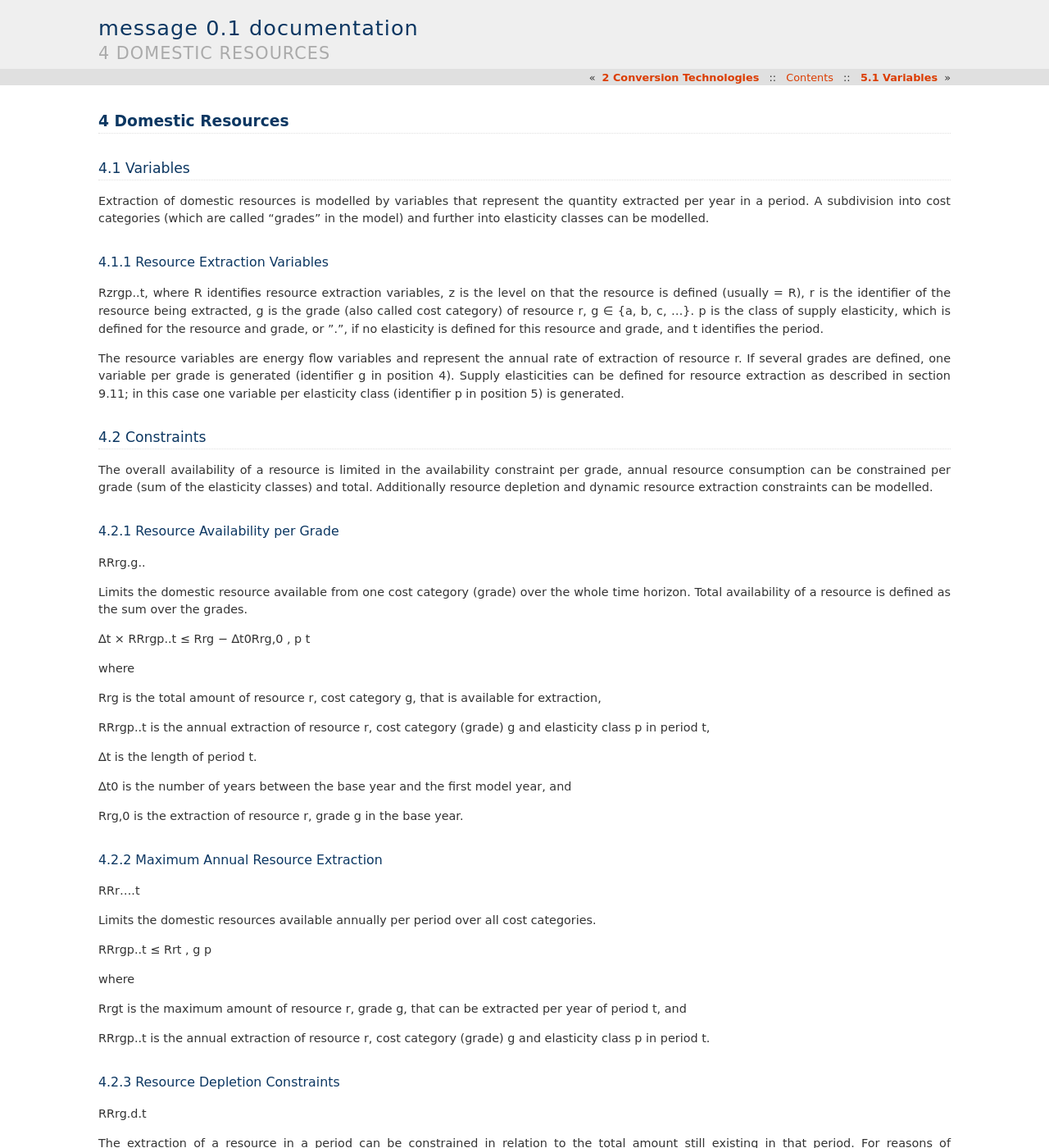
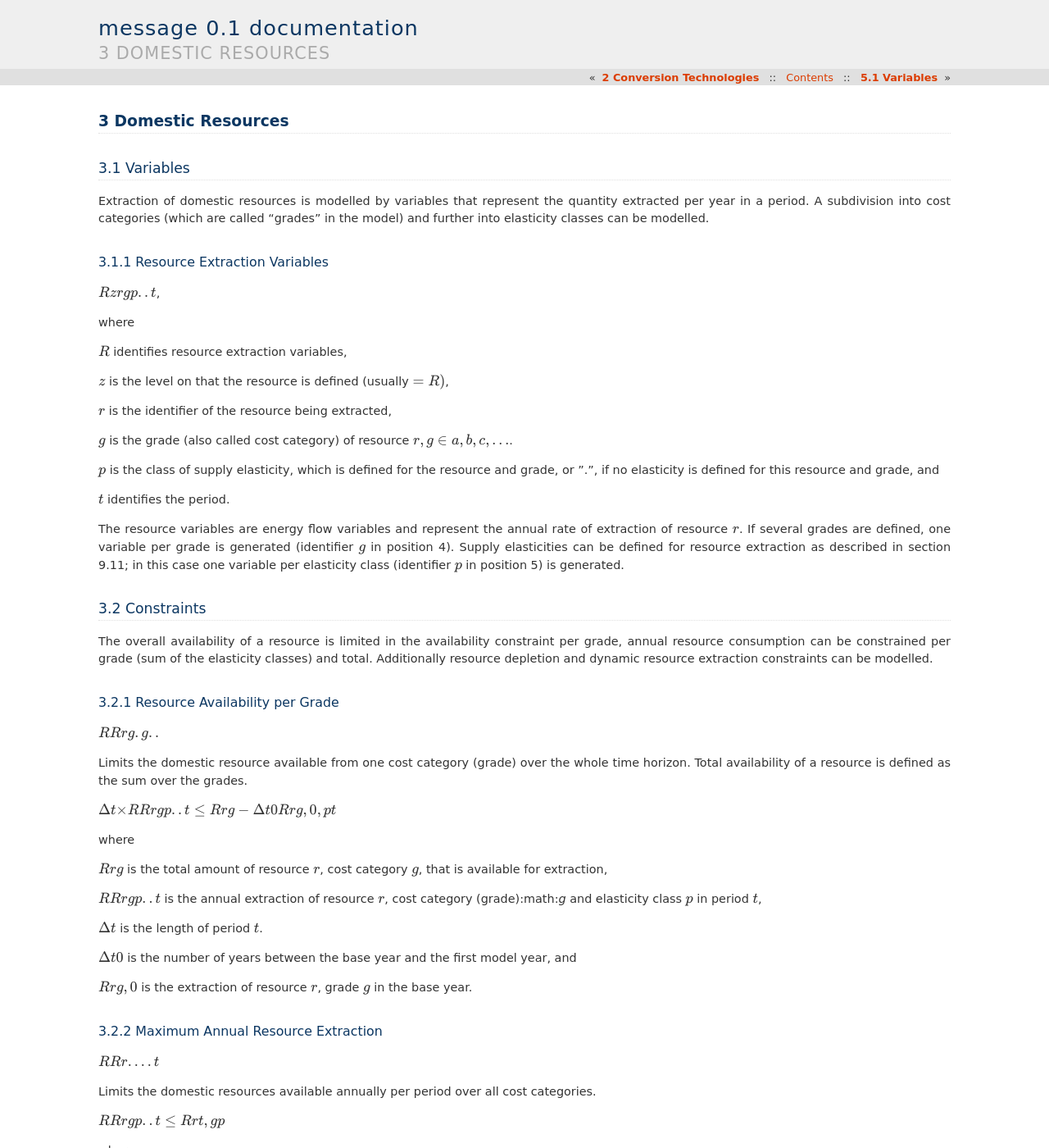
Before and after one commit to iiasa/message_doc, a Sphinx documentation site: the page built from source/message_globiom/annex/message/domestic_resources.rst, in a window 1280 px wide and 1400 px high. Shown: the whole window at 82% size. Built offline with Sphinx 7.4.7, drawn with Linux system fonts in a browser that asks for light colours; pages that are not in the unit, such as notebooks, are missing from menus; some of the changed text lies outside the part shown.

Commit message:
Update domestic_resources.rst

```diff
--- a/source/message_globiom/annex/message/domestic_resources.rst
+++ b/source/message_globiom/annex/message/domestic_resources.rst
@@ -1,142 +1,151 @@
-4 Domestic Resources
+3 Domestic Resources
 ====
-4.1 	Variables
+3.1 	Variables
 ----
 Extraction of domestic resources is modelled by variables that represent the quantity extracted per year in a period. A subdivision into cost categories (which are called "grades" in the model) and further into elasticity classes can be modelled.
 
-4.1.1 	Resource Extraction  Variables
+3.1.1 	Resource Extraction  Variables
 ~~~~~~~~~~~~~~~~~
-Rzrgp..t, where
-R 	identifies resource extraction variables,
-z	is the level on that the resource is defined (usually = R),
-r	is the identifier of the resource being extracted,
-g	is the grade (also called cost category) of resource r, g ∈ {a, b, c, ...}.
-p	is the class of supply elasticity, which is defined for the resource and grade, or
-”.”, if no elasticity is defined for this resource and grade, and
-t	identifies the period.
+:math:`Rzrgp..t`,
+
+where
+
+:math:`R` 	identifies resource extraction variables,
+
+:math:`z`	is the level on that the resource is defined (usually :math:`= R)`,
+
+:math:`r`	is the identifier of the resource being extracted,
+
+:math:`g`	is the grade (also called cost category) of resource :math:`r, g ∈ {a, b, c, ...}`.
+
+:math:`p`	is the class of supply elasticity, which is defined for the resource and grade, or ”.”, if no elasticity is defined for this resource and grade, and
+
+:math:`t`	identifies the period.
 
 The resource variables are energy flow variables and represent the annual rate of extraction
-of resource r. If several grades are defined, one variable per grade is generated (identifier g in position 4). Supply elasticities can be defined for resource extraction as described  in section 9.11; in this case one variable per elasticity class (identifier p in position 5) is generated.
+of resource :math:`r`. If several grades are defined, one variable per grade is generated (identifier :math:`g` in position 4). Supply elasticities can be defined for resource extraction as described in section 9.11; in this case one variable per elasticity class (identifier :math:`p` in position 5) is generated.
 
-4.2 	Constraints
+3.2 	Constraints
 ----
-The overall availability of a resource is limited in the availability constraint per grade, annual resource consumption can be constrained  per grade (sum of the elasticity classes) and total. Additionally  resource depletion and dynamic resource extraction constraints can be modelled.
+The overall availability of a resource is limited in the availability constraint per grade, annual resource consumption can be constrained per grade (sum of the elasticity classes) and total. Additionally resource depletion and dynamic resource extraction constraints can be modelled.
 
-4.2.1 	Resource Availability per Grade
+3.2.1 	Resource Availability per Grade
 ~~~~~~~~~~~~~~~~~
-RRrg.g..
+:math:`RRrg.g..`
 
 Limits the domestic resource available from one cost category (grade) over the whole time horizon. Total availability of a resource is defined  as the sum over the grades.
 
 
-∆t × RRrgp..t  ≤ Rrg  − ∆t0Rrg,0 , p	t
+:math:`∆t × RRrgp..t  ≤ Rrg  − ∆t0Rrg,0 , p	t`
 
 where
 
-Rrg	is the total amount of resource r, cost category g, that is available for extraction,
+:math:`Rrg`	is the total amount of resource :math:`r`, cost category :math:`g`, that is available for extraction,
 
-RRrgp..t	is the annual extraction of resource r, cost category (grade) g and elasticity class p in period t,
+:math:`RRrgp..t`	is the annual extraction of resource :math:`r`, cost category (grade):math:`g` and elasticity class :math:`p` in period :math:`t`,
 
-∆t 	is the length of period t.
+:math:`∆t` 	is the length of period :math:`t`.
 
-∆t0	is the number of years between the base year and the first model year, and
+:math:`∆t0`	is the number of years between the base year and the first model year, and
 
-Rrg,0	is the extraction of resource r, grade g in the base year.
+:math:`Rrg,0`	is the extraction of resource :math:`r`, grade :math:`g` in the base year.
 
 
-4.2.2 	Maximum Annual Resource Extraction
+3.2.2 	Maximum Annual Resource Extraction
 ~~~~~~~~~~~~~~~~~
-RRr....t
+:math:`RRr....t`
 
 Limits the domestic resources available annually per period over all cost categories.
 
-RRrgp..t  ≤ Rrt , g	p
+:math:`RRrgp..t  ≤ Rrt , g	p`
 
 where
 
-Rrgt	is the maximum amount of resource r, grade g, that can be extracted per year of period t, and
+:math:`Rrgt`	is the maximum amount of resource :math:`r`, grade :math:`g`, that can be extracted per year of period :math:`t`, and
 
-RRrgp..t	is the annual extraction of resource r, cost category (grade) g and elasticity class p in period t.
+:math:`RRrgp..t`	is the annual extraction of resource :math:`r`, cost category (grade) :math:`g` and elasticity class :math:`p` in period :math:`t`.
 
-4.2.3 	Resource Depletion  Constraints
+3.2.3 	Resource Depletion  Constraints
 ~~~~~~~~~~~~~~~~~
-RRrg.d.t
+:math:`RRrg.d.t`
 
 The extraction of a resource in a period can be constrained  in relation to the total amount still existing in that period. For reasons of computerization these constraints can also be generated for imports and exports, although they do not have any relevance there (they could, e.g., be used for specific scenarios in order to stabilize the solution).
 
- ∆t 		RRrgp..t  ≤ δt p Rrg  − ∆t0Rrg,0   − t−1 τ =1 l ∆τ ×  RRrgp..τ	,
+ :math:`∆t 		RRrgp..t  ≤ δt p Rrg  − ∆t0Rrg,0   − t−1 τ =1 l ∆τ ×  RRrgp..τ`	,
 
 where
 
-Rrg	is the total amount of resource r, cost category g, that is available for extraction,
+:math:`Rrg`	is the total amount of resource :math:`r`, cost category :math:`g`, that is available for extraction,
 
-RRrgp..t	is the annual extraction of resource r, cost category (grade) g and elasticity class p in period t,
+:math:`RRrgp..t`	is the annual extraction of resource :math:`r`, cost category (grade) :math:`g` and elasticity class :math:`p` in period :math:`t`,
 
-rg	is the maximum fraction of resource r, cost category g, that can be extracted in period t,
+:math:`rg`	is the maximum fraction of resource :math:`r`, cost category :math:`g`, that can be extracted in period :math:`t`,
 
-Rrg	is the total amount available in the base year,
+:math:`Rrg`	is the total amount available in the base year,
 
-∆t 	is the length of period t in years,
+:math:`∆t` 	is the length of period :math:`t` in years,
 
-∆t0	is the number of years between the base year and the first model year, and
+:math:`∆t0`	is the number of years between the base year and the first model year, and
 
-Rrg,0	is the extraction of resource r, grade g in the base year.
+:math:`Rrg,0`	is the extraction of resource :math:`r`, grade :math:`g` in the base year.
 
-4.2.4 	Maximum Annual Resource Extraction  per Grade
+
+3.2.4 	Maximum Annual Resource Extraction per Grade
 ~~~~~~~~~~~~~~~~~
 
-RRrg.a.t
+:math:`RRrg.a.t`
 
 Limits the domestic resources available from one cost category per year.
 
-RRrgp..t  ≤ Rrgt . p
+:math:`RRrgp..t  ≤ Rrgt . p`
 
 where
 
-Rrg	is the total amount of resource r, cost category g, that is available for extraction, and
+:math:`Rrg`	is the total amount of resource :math:`r`, cost category :math:`g`, that is available for extraction, and
 
-RRrgp..t	is the annual extraction of resource r, cost category (grade) g and elasticity class p in period t.
+:math:`RRrgp..t`	is the annual extraction of resource :math:`r`, cost category (grade) :math:`g` and elasticity class :math:`p` in period :math:`t`.
 
-4.2.5 	Upper Dynamic Resource Extraction Constraints
+
+3.2.5 	Upper Dynamic Resource Extraction Constraints
 ~~~~~~~~~~~~~~~~~
 
-M RRr...t
+:math:`M RRr...t`
 
 The annual extraction level of a resource in a period can be related to the previous one by a growth parameter and an increment of extraction capacity resulting in upper dynamic extraction constraints. For the first period the extraction is related to the activity in the baseyear.
 
-g,p RRrgp..t  − γo  g,p RRrgp..(t − 1) ≤ go ,
+:math:`g,p RRrgp..t  − γo  g,p RRrgp..(t − 1) ≤ go` ,
 
 where
 
-rt 	is the maximum growth of extraction of resource r between period t − 1 and t,
+:math:`rt` 	is the maximum growth of extraction of resource :math:`r` between period :math:`t − 1` and :math:`t`,
 
-rt 	is the initial  size (increment) of extraction of resource r in period t, and
+:math:`rt` 	is the initial size (increment) of extraction of resource :math:`r` in period :math:`t`, and
 
-RRrgp..t    is the annual extraction of resource r, cost category (grade) g and elasticity class p in period t.
+:math:`RRrgp..t` is the annual extraction of resource :math:`r`, cost category (grade) :math:`g` and elasticity class :math:`p` in period :math:`t`.
 
 
-4.2.6    Lower Dynamic Resource Extraction  Constraints
+3.2.6    Lower Dynamic Resource Extraction  Constraints
 ~~~~~~~~~~~~~~~~~
 
-LRRr...t
+:math:`LRRr...t`
 
 The annual extraction level of a resource in a period can also be related to the previous one by a decrease parameter  and a decrement resulting in lower dynamic extraction constraints. For the first period the extraction is related to the activity in the baseyear.
 
-g,p RRrgp..t  − γrt g,p RRrgp..(t − 1) ≥ − grt ,
+:math:`g,p RRrgp..t  − γrt g,p RRrgp..(t − 1) ≥ − grt` ,
 
 where
 
-γrt 	is the maximum decrease of extraction of resource r between period t − 1 and t,
+:math:`γrt` 	is the maximum decrease of extraction of resource :math:`r` between period :math:`t − 1` and :math:`t`,
 
-grt	is the "last"  size (decrement) of extraction of resource r in period t, and
+:math:`grt`	is the "last" size (decrement) of extraction of resource :math:`r` in period :math:`t`, and
 
-RRrgp..t	is the annual extraction of resource r, cost category (grade) g and elasticity class p in period t.
+:math:`RRrgp..t`	is the annual extraction of resource :math:`r`, cost category (grade) :math:`g` and elasticity class :math:`p` in period :math:`t`.
 
 
-4.2.7 	Dynamic Extraction  Constraints per Grade
+3.2.7 	Dynamic Extraction  Constraints per Grade
 ~~~~~~~~~~~~~~~~~
 
-M RRrg..t, and
-LRRrg..t
+:math:`M RRrg..t`, and
+:math:`LRRrg..t`
 
-The same kind of relations as described  in sections 4.2.5 and 4.2.6 can be defined per grade of the resource.
+The same kind of relations as described in sections 3.2.5 and 3.2.6 can be defined per grade of the resource.
```
